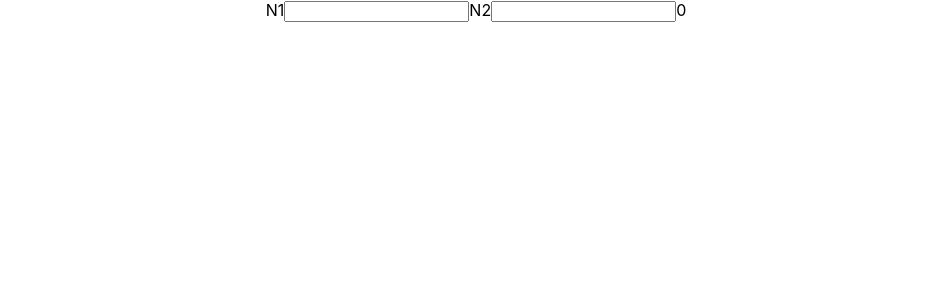
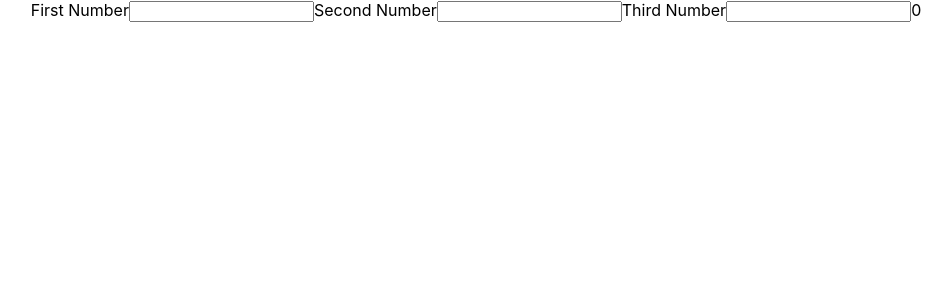
Before and after one commit to anurag-vns/my-react, a React (Create React App) app: page / in a window 1280 px wide. Shown: the top 300 px of the page, without its empty margins (164-1116 px from the left). Built offline with nearby package versions, Linux system fonts and the light colour scheme.

Commit message:
Using multiple States and using Objects beginning
three number adding

```diff
--- a/src/components/Hello.js
+++ b/src/components/Hello.js
@@ -4,10 +4,9 @@ function HelloMultipleObject()
 	const [
 	sumData, setSum] = useState({
 		n1:0,
-		n2:0
-
-
-	});
+		n2:0,
+    n3:0
+});
 
 const sumN1=(event)=>
 {
@@ -30,16 +29,31 @@ const sumN2=(event)=>
 
 };
 
+const sumn3=(Event)=>
+{
+  setSum(
+    {
+     ...sumData,
+     n3:Number(Event.target.value),
+    }
+  );
+  console.log("object changed");
+
+};
+
 
 
 
 	return <form>
-	<label>N1</label>
+	<label>First Number</label>
 	<input type="text" onChange={sumN1}/>
 
-	<label>N2</label>
+	<label>Second Number</label>
 	<input type="text" onChange={sumN2}/>
-		{sumData.n1 + sumData.n2}
+
+  <label>Third Number</label>
+  <input type="text" onChange={sumn3}/>
+		{sumData.n1 + sumData.n2 + sumData.n3}
 
 	</form>
 }
```
